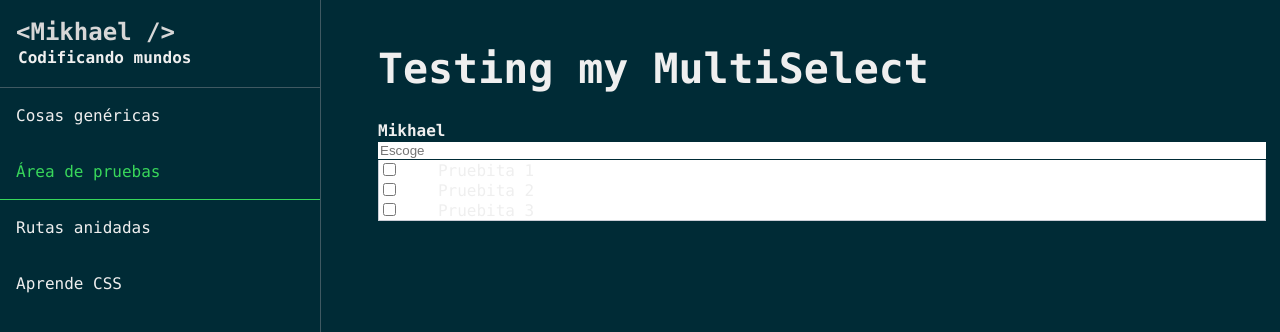
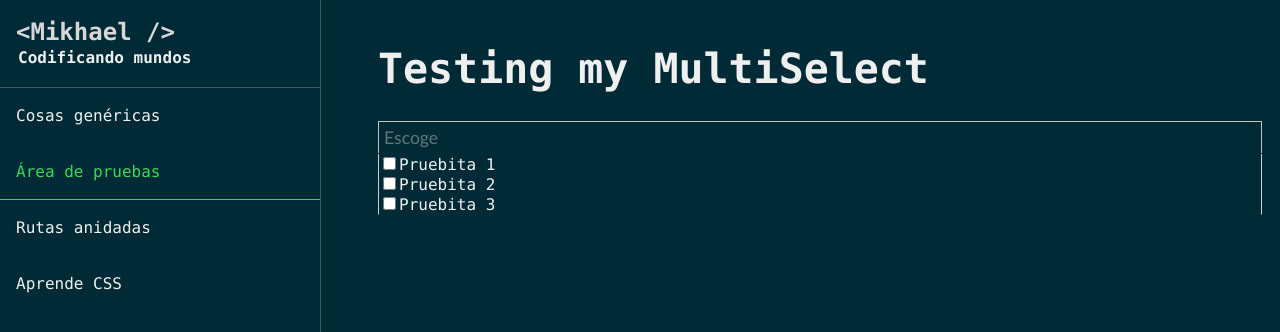
Before and after one commit to Mikhael1729/making-react-components, a React (Create React App) app: page /test-area in a window 1280 px wide. Both pictures are taken after a click on the element 820 px from the left and 149 px from the top of the page. Shown: the top 332 px of the page. Built offline with nearby package versions, Linux system fonts and the light colour scheme.

Commit message:
refactor: Code improves in styles but not applied.

```diff
--- a/src/components/Checkbox.tsx
+++ b/src/components/Checkbox.tsx
@@ -1,4 +1,5 @@
 import * as React from 'react';
+import * as styles from "styles/Checkbox.module.css";
 
 export interface CheckboxProps<T> {
   checked?: boolean;
--- a/src/components/Label.tsx
+++ b/src/components/Label.tsx
@@ -8,7 +8,7 @@ interface LabelProps {
 const Label: React.SFC<LabelProps> = (props) => {
   const { className, children, pointer } = props;
 
-  return <label className={className} style={{ cursor: pointer ? 'pointer' : '' }}>
+  return <label className={className} style={{ cursor: pointer ? 'pointer' : '', width: '100%' }}>
     {children}
   </label>;
 };
--- a/src/components/LabelCheckbox.tsx
+++ b/src/components/LabelCheckbox.tsx
@@ -10,6 +10,7 @@ export interface LabelCheckboxProps<T> {
   data?: T;
   children?: string | number | undefined;
   pointer?: boolean;
+  className?: string;
 }
 
 export default class LabelCheckbox<T> extends React.PureComponent<LabelCheckboxProps<T>, any> {
@@ -25,18 +26,17 @@ export default class LabelCheckbox<T> extends React.PureComponent<LabelCheckboxP
   };
 
   render() {
-    const { checked, data, children, pointer, onClick } = this.props;
+    const { checked, data, children, pointer, onClick, className } = this.props;
 
-    return <div className="form-group">
-      <Label className="form-checkbox" pointer={pointer}>
+    return <div className={styles.LabelCheckbox + ' ' + className}>
+
+      <Label pointer={pointer}>
         <Checkbox
           data={data}
           checked={checked}
           onChange={this.onChange}
           onClick={onClick} />
-
-          <i className="form-icon" style={{ marginLeft: "10px" }} />{" "}
-          &nbsp;&nbsp;{this.props.children}
+        {children}
       </Label>
     </div>
   }
--- a/src/components/MultiSelect.tsx
+++ b/src/components/MultiSelect.tsx
@@ -1,6 +1,6 @@
 import * as React from 'react';
 import LabelCheckbox, { LabelCheckboxProps } from './LabelCheckbox';
-import { Checkboxes, CheckboxesSelect, InputSearch } from "styles/MultiSelect.module.css"
+import { Checkboxes, CheckboxesSelect, InputSearch, LabelCheckbox as LabelCheckboxStyles} from "styles/MultiSelect.module.css"
 
 export interface MultiSelectProps<T> {
   onChange?: (checked?: boolean, data?: T, text?: string) => void;
@@ -141,7 +141,7 @@ export default class MultiSelect<T> extends React.Component<
     const checkboxesRef = this.checkboxesRef.current
 
     if (titleRef !== undefined && checkboxesRef !== undefined) {
-      checkboxesRef.style.width = `${titleRef.clientWidth + 2}px`;
+      checkboxesRef.style.width = `${titleRef.clientWidth - 1.59}px`;
     }
   };
 
@@ -190,6 +190,7 @@ export default class MultiSelect<T> extends React.Component<
           const labelCheckbox = React.cloneElement(child, {
             onChange: this.change,
             pointer: true,
+            className: LabelCheckboxStyles
           } as Props);
 
           if(this.state.matches.length > 0) {
--- /dev/null
+++ b/src/styles/Checkbox.module.css
@@ -0,0 +1,69 @@
+:root {
+  --size: 10px;
+}
+.Container {
+
+}
+
+.Container .Checkbox {
+  position: absolute;
+  top: 0;
+  left: 0;
+  height: var(--size);
+  width: var(--size);
+  background-color: #eee;
+}
+
+/* Hide the browser's default checkbox */
+.Container input {
+  position: absolute;
+  opacity: 0;
+  cursor: pointer;
+  height: 0;
+  width: 0;
+}
+
+/* Create a custom checkbox */
+.Checkbox {
+  position: absolute;
+  top: 0;
+  left: 0;
+  height: var(--size);
+  width: var(--size);
+  background-color: red;
+}
+
+/* On mouse-over, add a grey background color */
+.Container:hover input ~ .Checkbox {
+  background-color: red;
+}
+
+/* When the checkbox is checked, add a blue background */
+.Container input:checked ~ .Checkbox {
+  background-color: #2196F3;
+}
+
+/* Create the checkmark/indicator (hidden when not checked) */
+.Checkbox:after {
+  content: "";
+  position: absolute;
+  display: none;
+}
+
+/* Show the checkmark when checked */
+.Container input:checked ~ .Checkbox:after {
+  display: block;
+}
+
+/* Style the checkmark/indicator */
+.Container .Checkbox:after {
+  left: 9px;
+  top: 5px;
+  width: 5px;
+  height: 10px;
+  border: solid red;
+  border-width: 0 3px 3px 0;
+  -webkit-transform: rotate(45deg);
+  -ms-transform: rotate(45deg);
+  transform: rotate(45deg);
+}
--- /dev/null
+++ b/src/styles/Checkbox.module.css.d.ts
@@ -0,0 +1,2 @@
+export const Checkbox: string;
+export const Container: string;
--- a/src/styles/LabelCheckbox.module.css
+++ b/src/styles/LabelCheckbox.module.css
@@ -1,5 +1,9 @@
-.Label {
+.LabelCheckbox {
   display: flex;
   flex-direction: row;
   align-items: center;
 }
+
+.Redsito {
+  background: red;
+}
--- a/src/styles/LabelCheckbox.module.css.d.ts
+++ b/src/styles/LabelCheckbox.module.css.d.ts
@@ -1 +1,2 @@
-export const Label: string;
+export const LabelCheckbox: string;
+export const Redsito: string;
--- a/src/styles/MultiSelect.module.css
+++ b/src/styles/MultiSelect.module.css
@@ -14,23 +14,18 @@
 }
 
 #Checkboxes {
-  border-top: 0px solid transparent;
-  border-bottom: 1px solid #caced7;
+  border-bottom: 1px solid transparent;
   border-left: 1px solid #caced7;
   border-right: 1px solid #caced7;
   z-index: 1;
   padding-right: 0px;
   position: absolute;
-  background: white;
+  background: inherit;
   display: flex;
   flex-direction: column;
   user-select: none;
   max-height: "200px";
   overflow-y: auto;
-}
-
-#Checkboxes label:hover {
-  background-color: #e5e5e5;
 }
 
 @media (max-width: 768px) {
@@ -40,13 +35,36 @@
   }
 }
 
+.LabelCheckbox:hover {
+  background-color: var(--background-color);
+  filter: brightness(85%);
+}
+
 .InputSearch {
   width: 100%;
   height: 100%;
   border: 0px;
+  color:#c4c4c4;
+  padding: 5px;
+  font-size: 1.1em;
+  font-family: "Calibri";
+	background-color: inherit;
+	border-top: 1px solid #c4c4c4;
+	border-left: 1px solid #c4c4c4;
+	border-right: 1px solid #c4c4c4;
+   box-sizing: border-box;
+	-webkit-box-sizing: border-box;
+  -moz-box-sizing: border-box;
 }
+
+.InputSearch::placeholder {
+  color: inherit;
+  opacity: 0.5;
+}
+
 .InputSearch:focus {
   outline: none !important;
+	border: #c4c4c4 1px solid;
   border-bottom: transparent;
   -webkit-box-shadow: none !important;
   box-shadow: none !important;
--- a/src/styles/MultiSelect.module.css.d.ts
+++ b/src/styles/MultiSelect.module.css.d.ts
@@ -1,3 +1,4 @@
 export const CheckboxesSelect: string;
 export const Checkboxes: string;
 export const InputSearch: string;
+export const LabelCheckbox: string;
--- a/src/views/TestArea.tsx
+++ b/src/views/TestArea.tsx
@@ -44,15 +44,13 @@ export default class TestArea extends React.Component<TestAreaProps, TestAreaSta
     return <>
       <h1>Testing my MultiSelect</h1>
 
-      <b>Mikhael</b>
-      <br />
-
       <MultiSelect defaultText="Escoge" onChange={this.handleChange}>
         {this.props.data.map((item, index) => (
           <LabelCheckbox
             key={index}
             data={item}
-            checked={this.isChecked(item)}>{item.name}</LabelCheckbox>)
+            checked={this.isChecked(item)}
+            children={item.name} />)
         )}
       </MultiSelect>
     </>
```
